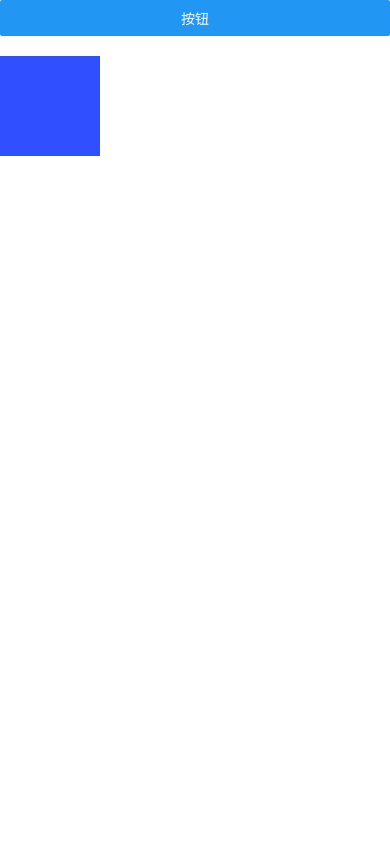
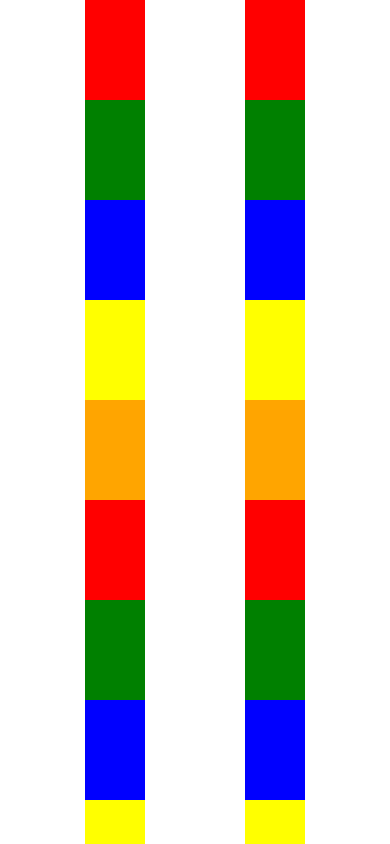
Before and after one commit to HuiPuKui/rn_learn_project, a React Native app in the folder RNDemo/: screen / in a window 390 px wide. Shown: the top 844 px of the page. Built offline with nearby package versions, Linux system fonts and the light colour scheme.

Commit message:
跟随动画延迟难题

```diff
--- a/RNDemo/App.tsx
+++ b/RNDemo/App.tsx
@@ -6,7 +6,7 @@
  */
 
 import React from 'react';
-import Anim9 from './src/9/9.9/anim/Anim9';
+import Anim10 from './src/9/9.10/anim/Anim10';
 import {
   SafeAreaView,
   StatusBar,
@@ -23,7 +23,7 @@ function App(): React.JSX.Element {
         barStyle='dark-content'
         backgroundColor='#FFFFFF'
       />
-      <Anim9 />
+      <Anim10 />
     </SafeAreaView>
   );
 }
--- /dev/null
+++ b/RNDemo/src/9/9.10/anim/Anim10.js
@@ -0,0 +1,89 @@
+import React, { useRef, useState } from "react";
+import { Animated, StyleSheet, View } from "react-native";
+
+const colors = ['red', 'green', 'blue', 'yellow', 'orange'];
+
+export default () => {
+
+    // const [scrollY, setScrollY] = useState(0);
+    const scrollY = useRef(new Animated.Value(0)).current;
+
+    const viewList = () => {
+
+        const array = [
+            1, 2, 3, 4, 5, 6, 7, 8, 9, 10,
+            11, 12, 13, 14, 15, 16, 17, 18, 19, 20,
+        ];
+
+        return (
+            <>
+            {array.map((item, index) => {
+                return (
+                    <View key={item} style={{
+                        width: 60,
+                        height: 100,
+                        backgroundColor: colors[index % 5],
+                    }} />
+                )
+            })}
+            </>
+        )
+    }
+
+    return (
+        <View style={styles.root}>
+            <View style={styles.leftLayout}>
+                <Animated.View style={{
+                    width: 60,
+                    transform: [
+                        // { translateY: -scrollY }
+                        { translateY: Animated.multiply(-1, scrollY) }
+                    ]
+                }}>
+                    { viewList() }
+                </Animated.View>
+            </View>
+
+            <View style={styles.rightLayout}>
+                <Animated.ScrollView
+                    showsVerticalScrollIndicator={false}
+                    // onScroll={(event) => {
+                    //     setScrollY(event.nativeEvent.contentOffset.y)
+                    // }}
+                    onScroll={Animated.event(
+                        [
+                            {
+                                nativeEvent: {
+                                    contentOffset: { y: scrollY }
+                                }
+                            }
+                        ],
+                        { useNativeDriver: true }
+                    )}
+                >
+                    { viewList() }
+                </Animated.ScrollView>
+            </View>
+        </View>
+    )
+}
+
+const styles = StyleSheet.create({
+    root: {
+        width: '100%',
+        height: '100%',
+        flexDirection: 'row',
+        justifyContent: 'center',
+    },
+    leftLayout: {
+        width: 60,
+        backgroundColor: '#00FF0030',
+        flexDirection: 'column',
+    },
+    rightLayout: {
+        width: 60,
+        height: '100%',
+        backgroundColor: '#00FF0030',
+        marginLeft: 100,
+    }
+})
```
Also changed, not shown: RNDemo/src/9/9.10/README.md (added).
